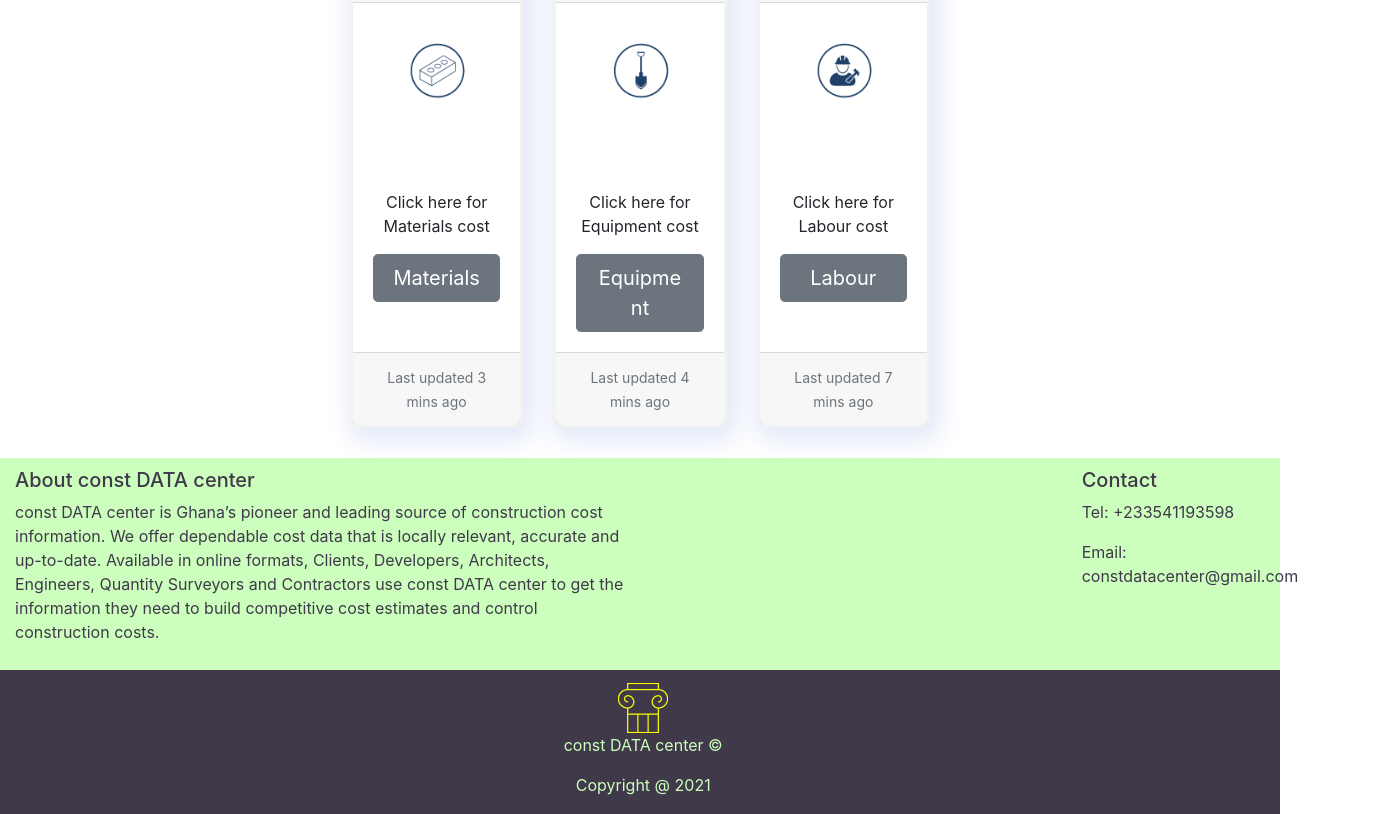
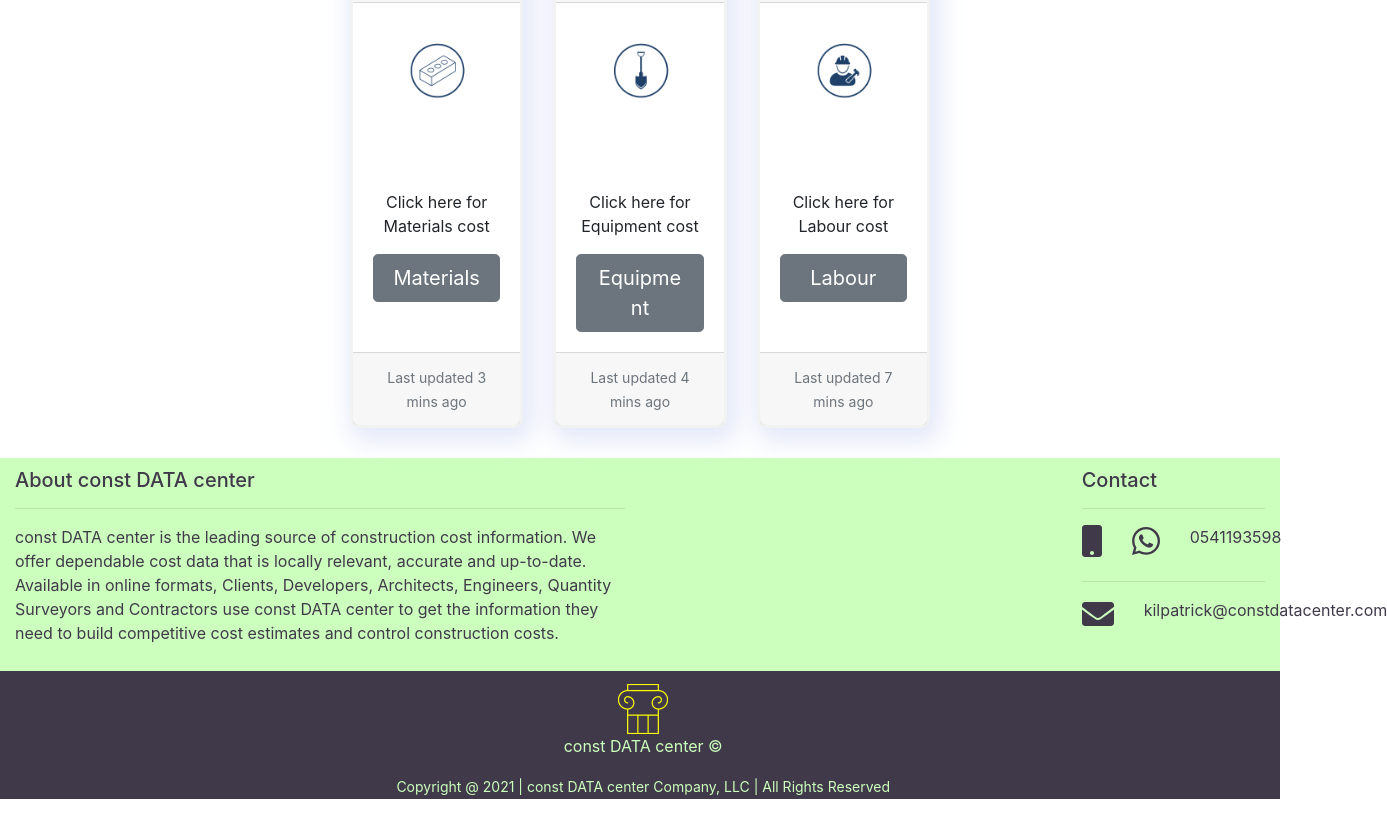
Before and after one commit to kilpatrickap/constdatawebsite, a React (Create React App) app: page / in a window 1280 px wide. Shown: the part 459-1273 px from the top of the page, 1387 px wide, since content can reach past the window. Built offline with nearby package versions, Linux system fonts and the light colour scheme.

Commit message:
FontAwesome icons integrated

```diff
--- a/package.json
+++ b/package.json
@@ -3,6 +3,10 @@
   "version": "0.1.0",
   "private": true,
   "dependencies": {
+    "@fortawesome/fontawesome-svg-core": "^1.2.35",
+    "@fortawesome/free-brands-svg-icons": "^5.15.3",
+    "@fortawesome/free-solid-svg-icons": "^5.15.3",
+    "@fortawesome/react-fontawesome": "^0.1.14",
     "@material-ui/core": "^4.11.3",
     "@material-ui/icons": "^4.11.2",
     "@testing-library/jest-dom": "^5.11.9",
@@ -21,6 +25,7 @@
     "react": "^17.0.2",
     "react-bootstrap": "^1.5.2",
     "react-dom": "^17.0.2",
+    "react-icons": "^4.2.0",
     "react-number-format": "^4.5.3",
     "react-router-dom": "^5.2.0",
     "react-scripts": "4.0.3",
--- a/public/index.html
+++ b/public/index.html
@@ -10,7 +10,7 @@
 			crossorigin="anonymous"
 		/>
 
-		<title>const DATA</title>
+		<title>const DATA center</title>
 	</head>
 	<body>
 		<script src="./src/index.js" type="text/jsx"></script>
--- a/src/container/Bottom.jsx
+++ b/src/container/Bottom.jsx
@@ -1,6 +1,13 @@
 import React from "react";
 import { Container, Row, Col } from "react-bootstrap";
+import { FontAwesomeIcon } from "@fortawesome/react-fontawesome";
+import { faWhatsapp } from "@fortawesome/free-brands-svg-icons";
+import { faMobile, faEnvelope } from "@fortawesome/free-solid-svg-icons";
 import "../styles/bottomStyle.css";
+
+const singleLine = {
+	display: "flex",
+};
 
 function Bottom() {
 	return (
@@ -9,13 +16,15 @@ function Bottom() {
 				<Row>
 					<Col xs lg="6">
 						<h5>About const DATA center</h5>
+						<hr></hr>
 						<p>
-							const DATA center is Ghana’s pioneer and leading source of construction
-							cost information. We offer dependable cost data that is locally
+							const DATA center is the leading source of construction cost
+							information. We offer dependable cost data that is locally
 							relevant, accurate and up-to-date. Available in online formats,
-							Clients, Developers, Architects, Engineers, Quantity Surveyors and Contractors use
-							const DATA center to get the information they need to build competitive
-							cost estimates and control construction costs.
+							Clients, Developers, Architects, Engineers, Quantity Surveyors and
+							Contractors use const DATA center to get the information they need
+							to build competitive cost estimates and control construction
+							costs.
 						</p>
 					</Col>
 					<Col xs lg="4">
@@ -23,8 +32,24 @@ function Bottom() {
 					</Col>
 					<Col xs lg="2">
 						<h5>Contact</h5>
-						<p>Tel: +233541193598</p>
-						<p>Email: constdatacenter@gmail.com</p>
+						<hr></hr>
+						<div style={singleLine}>
+							<FontAwesomeIcon icon={faMobile} size="2x" />
+							<Col xs lg="1">
+								{" "}
+							</Col>
+							<FontAwesomeIcon icon={faWhatsapp} size="2x" />
+							<Col xs lg="1">
+								{" "}
+							</Col>
+							<p>0541193598</p>
+						</div>
+						<hr></hr>
+						<div style={singleLine}>
+							<FontAwesomeIcon icon={faEnvelope} size="2x" />
+							<Col>{""}</Col>
+							<p> kilpatrick@constdatacenter.com</p>
+						</div>
 					</Col>
 				</Row>
 			</Container>
--- a/src/container/Footer.jsx
+++ b/src/container/Footer.jsx
@@ -10,7 +10,7 @@ function Footer() {
 				<Col>
 					<Image src={Icon} />
 					<p>const DATA center ©</p>
-					<p>Copyright @ 2021</p>
+					<small>Copyright @ {(new Date().getFullYear())} | const DATA center Company, LLC | All Rights Reserved</small>
 				</Col>
 
 		</footer>
```
Also changed, not shown: src/container/Header.jsx (line endings or trailing spaces), 1 other file (tests, documents, lock files or other folders).
